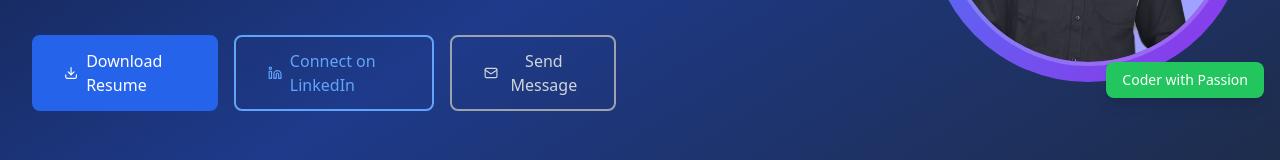
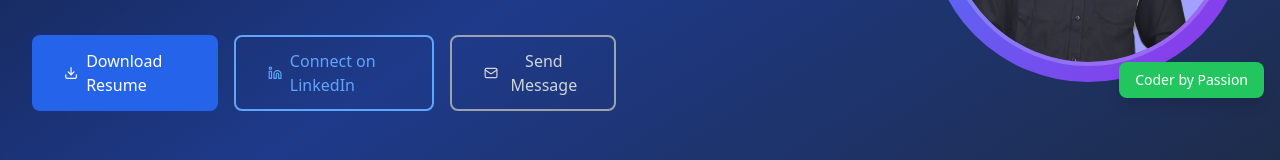
Before and after one commit to rohitmaurya3545/RohitMauryaPortfolio, a React (Vite) app: page / in a window 1280 px wide. Shown: the part 478-638 px from the top of the page. Built offline with nearby package versions, Linux system fonts and the light colour scheme.

Commit message:
Initial commit

```diff
--- a/src/components/Hero.tsx
+++ b/src/components/Hero.tsx
@@ -96,7 +96,7 @@
                 />
               </div>
               <div className="absolute -bottom-4 -right-4 bg-green-500 text-white px-4 py-2 rounded-lg shadow-lg">
-                <div className="text-sm font-medium">Coder with Passion</div>
+                <div className="text-sm font-medium">Coder by Passion</div>
               </div>
             </div>
           </div>
```
